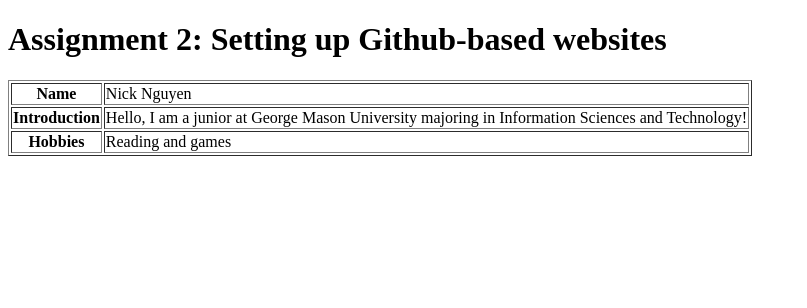
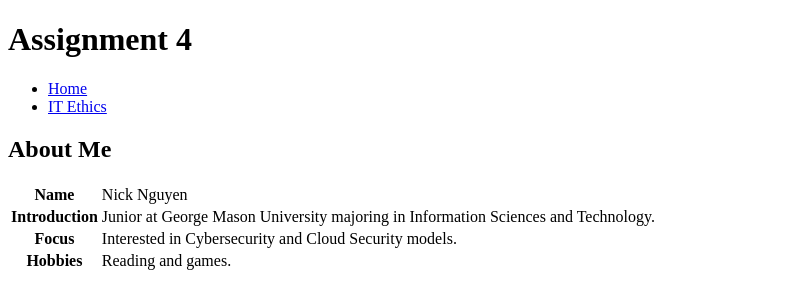
Before and after one commit to nyvu/nnguy25.github.io, a plain HTML site: page index.html in a window 1280 px wide. Shown: the whole page, without its empty margins (0-807 px from the left). Drawn offline with Linux system fonts and the light colour scheme.

Commit message:
Revise index.html for Assignment 4 and navigation
Updated the HTML structure and content to reflect a new assignment and added navigation links.

```diff
--- a/index.html
+++ b/index.html
@@ -1,27 +1,41 @@
 <!DOCTYPE html>
-<html>
+<html lang="en">
 <head>
-    <title>assignment2_nnguy25</title>
+    <meta charset="UTF-8">
+    <title>Nick Nguyen - Home</title>
+    <link rel="stylesheet" href="style.css">
 </head>
 <body>
+    <header>
+        <h1>Assignment 4</h1>
+        <nav>
+            <ul>
+                <li><a href="index.html">Home</a></li>
+                <li><a href="ethics.html">IT Ethics</a></li>
+            </ul>
+        </nav>
+    </header>
 
-    <h1>Assignment 2: Setting up Github-based websites</h1>
-
-    <table border="1">
+    <div class="container">
+        <h2>About Me</h2>
+        <table>
             <tr>
                 <th>Name</th>
                 <td>Nick Nguyen</td>
             </tr>
             <tr>
                 <th>Introduction</th>
-            <td>Hello, I am a junior at George Mason University majoring in Information Sciences and Technology!</td>
+                <td>Junior at George Mason University majoring in Information Sciences and Technology.</td>
+            </tr>
+            <tr>
+                <th>Focus</th>
+                <td>Interested in Cybersecurity and Cloud Security models.</td>
             </tr>
             <tr>
                 <th>Hobbies</th>
-            <td>Reading and games</td>
+                <td>Reading and games.</td>
             </tr>
         </table>
-
+    </div>
 </body>
-
 </html>
```
Lines whose indentation alone changed are shown as unchanged.
